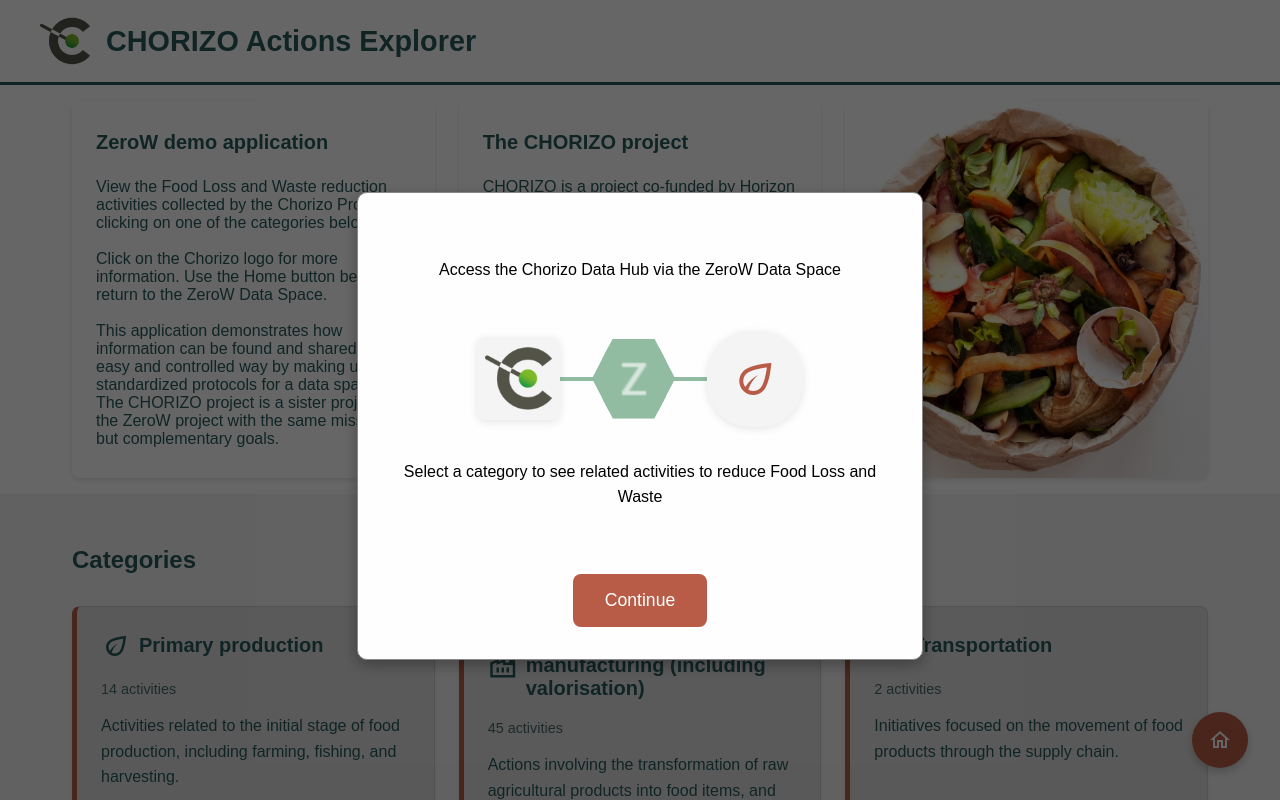
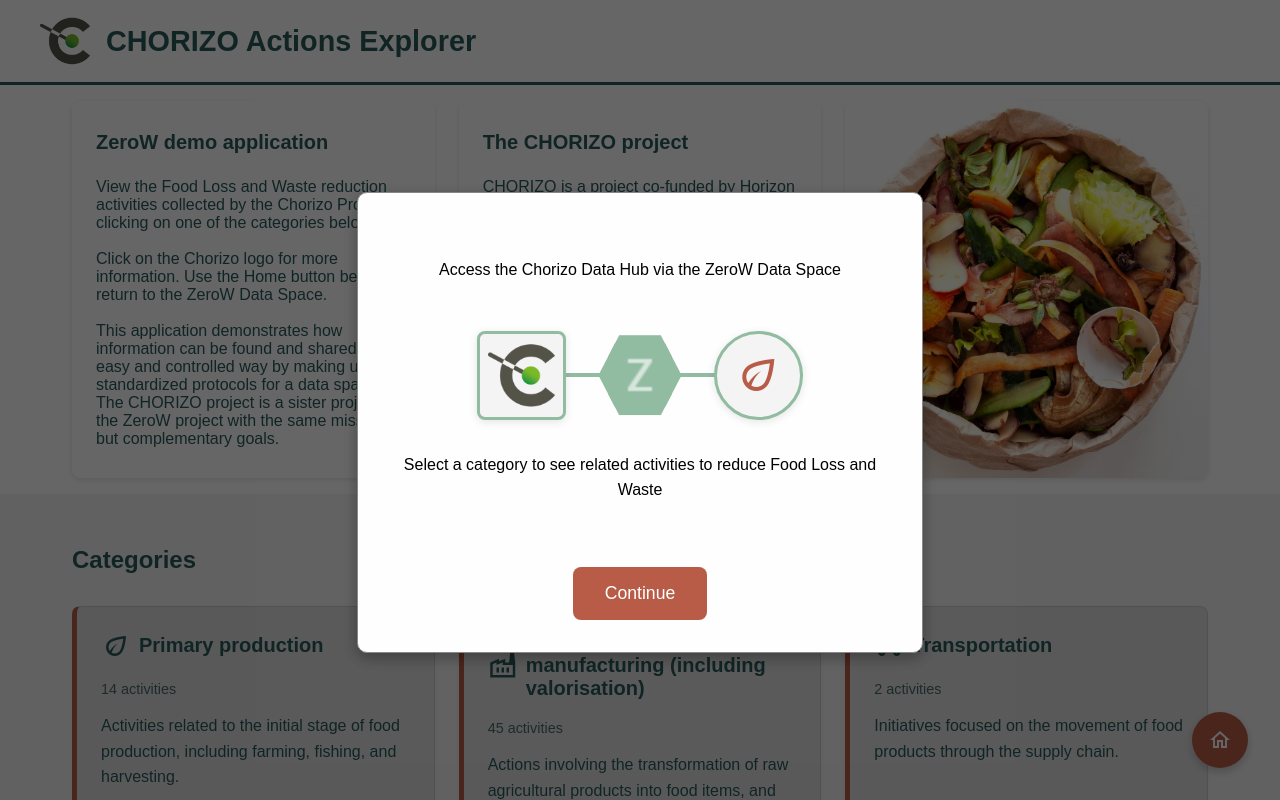
Before and after one commit to ErikCornelisse/Open-Food-Facts, a plain HTML site: page index.html in a window 1280 px wide. Shown: the top 800 px of the page. Drawn offline with Linux system fonts and the light colour scheme.

Commit message:
aligned height and border of splash dialog icons

```diff
--- a/style.css
+++ b/style.css
@@ -556,13 +556,17 @@ footer a:hover {
 .splash-icon-cubic {
     border-radius: 8px; /* Rounded corners for cubic appearance */
     background-color: #f4f4f4; /* Same background as default splash icons */
+    border: 3px solid rgb(145, 188, 161); /* Green border matching hexagon and connecting line */
     width: 4.2rem; /* 5% larger than default icons (4rem * 1.05) */
     height: 4.2rem; /* 5% larger than default icons (4rem * 1.05) */
 }
 
 /* Reduced radius container for third splash icon */
 .splash-icon-reduced-radius {
-    border-radius: 45%; /* 10% reduction from default 50% radius */
+    border-radius: 50%; /* Perfect circular border */
+    border: 3px solid rgb(145, 188, 161); /* Green border matching hexagon and connecting line */
+    width: 3.2rem; /* Further reduced for better visual alignment */
+    height: 3.2rem; /* Further reduced for better visual alignment */
 }
 
 .splash-button {
```
